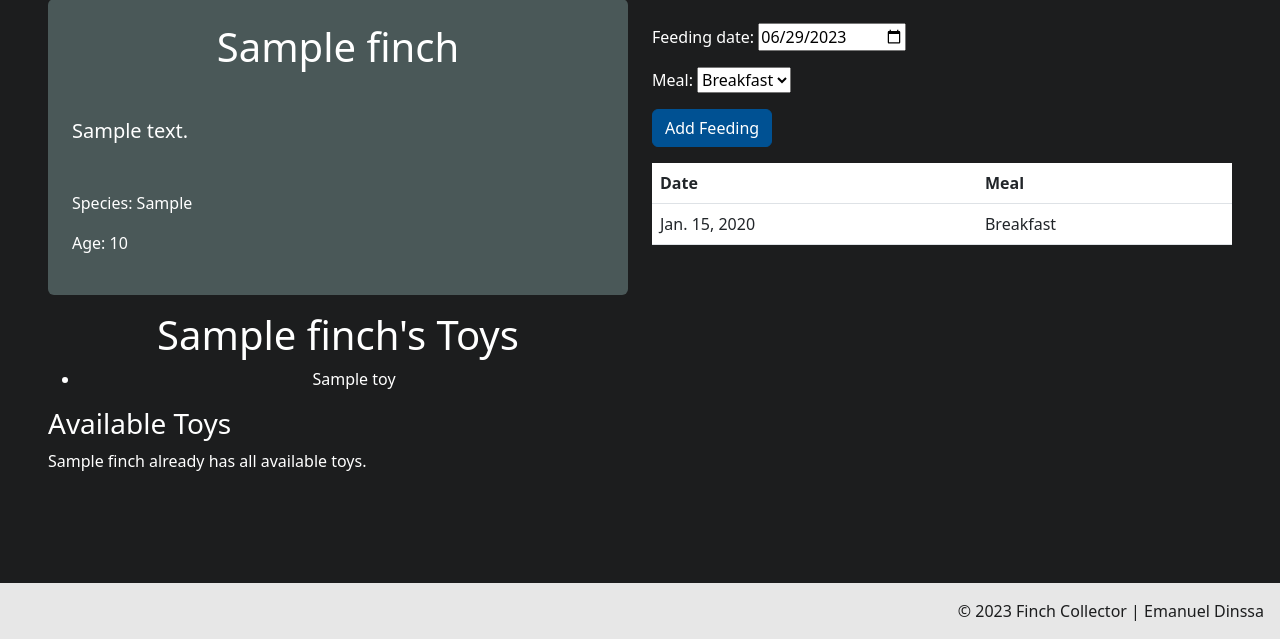
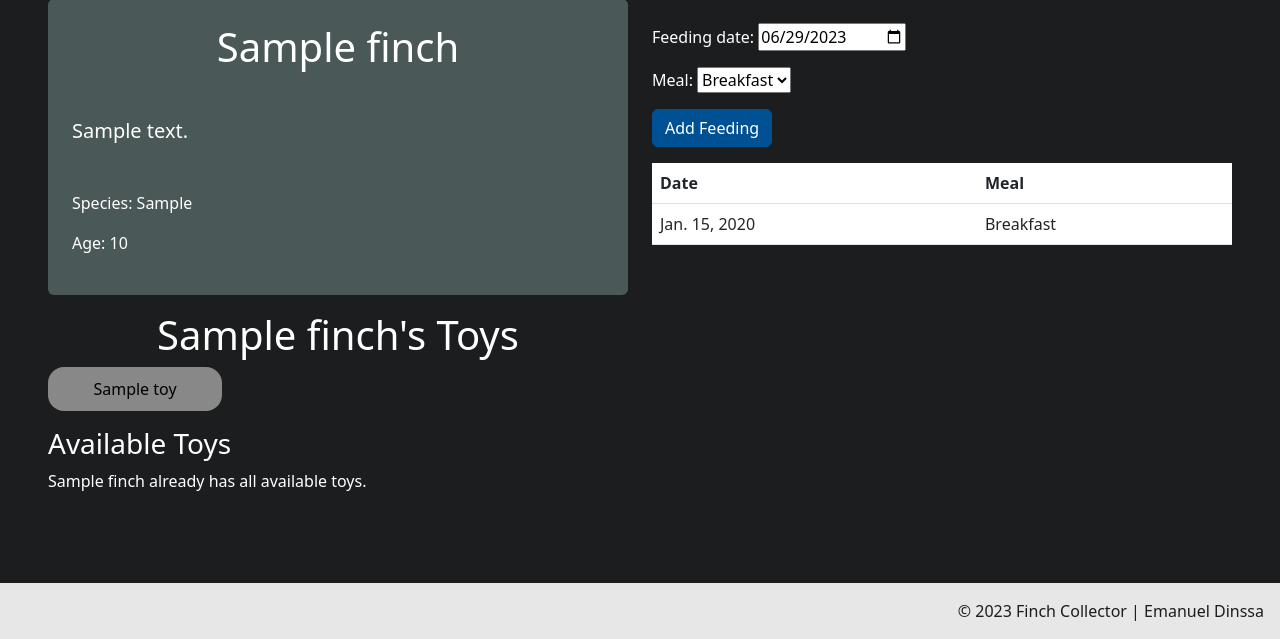
Before and after one commit to Dinssa/finch-collector, a Django app: page /finch/1/ in a window 1280 px wide. Shown: the part 161-800 px from the top of the page. Run offline with Django 4.2, Linux system fonts and the light colour scheme; tables that the repository leaves empty hold one stand-in row (values such as "Sample post"); some libraries are stand-ins or nearby versions.

Commit message:
Add some styling

```diff
--- a/main_app/static/css/style.css
+++ b/main_app/static/css/style.css
@@ -50,3 +50,16 @@ table > tbody > tr > td > input, table > tbody > tr > td > textarea {
     margin-bottom: 0.5rem;
     padding: 0.5rem;
 }
+
+.toys-have{
+    list-style-type: none;
+    padding-left: 0;
+    max-width: 30%;
+    color: black;
+}
+
+.toys-have > li{
+    margin-bottom: 0.5rem;
+    padding: 10px;
+    border-radius: 1rem;
+}
--- a/main_app/templates/finch/detail.html
+++ b/main_app/templates/finch/detail.html
@@ -18,9 +18,9 @@ Finches
             <div class="mt-3 text-center">
                 {% if finch.toys.count %}
                 <h1>{{finch.name}}'s Toys</h1>
-                <ul>
+                <ul class="toys-have">
                     {% for toy in finch.toys.all %}
-                    <li>{{toy.name}}</li>
+                    <li style="background-color: {{toy.color}};">{{toy.name}}</li>
                     {% endfor %}
                 </ul>
                 {% else %}
```
